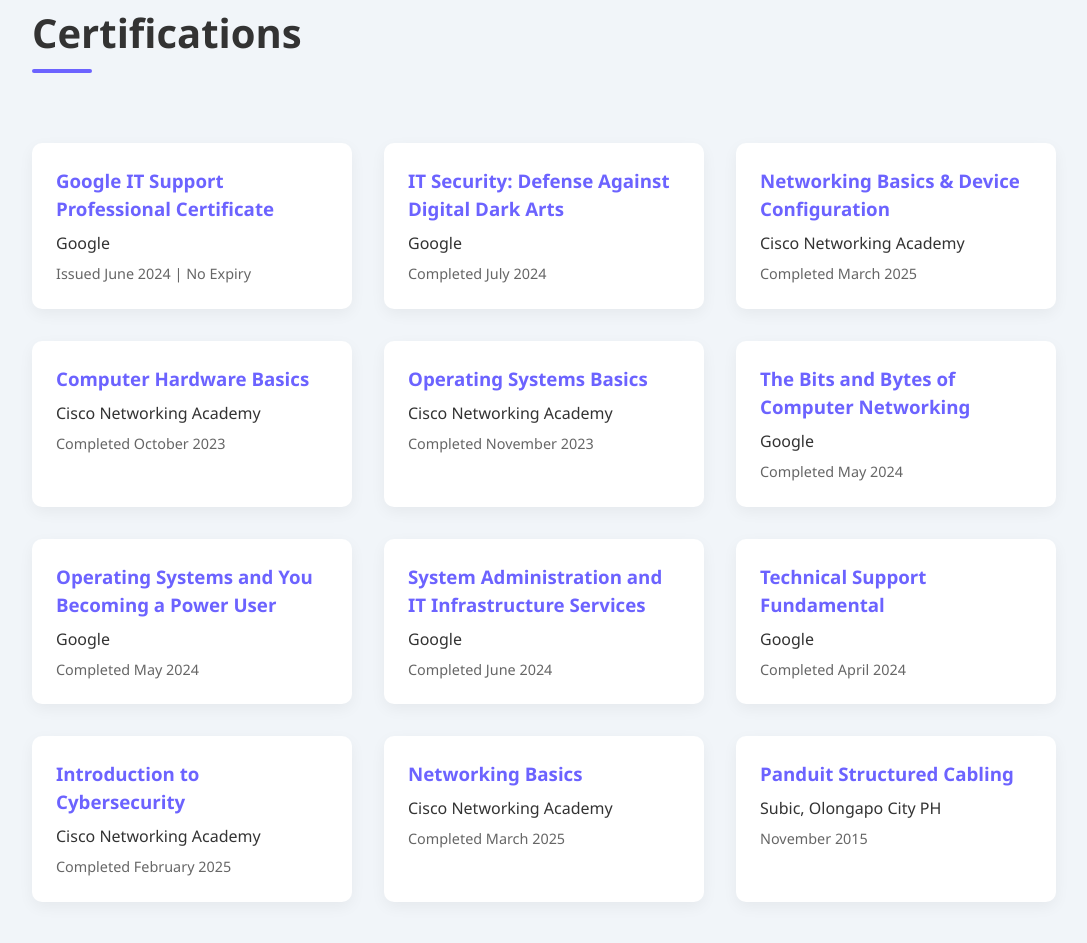
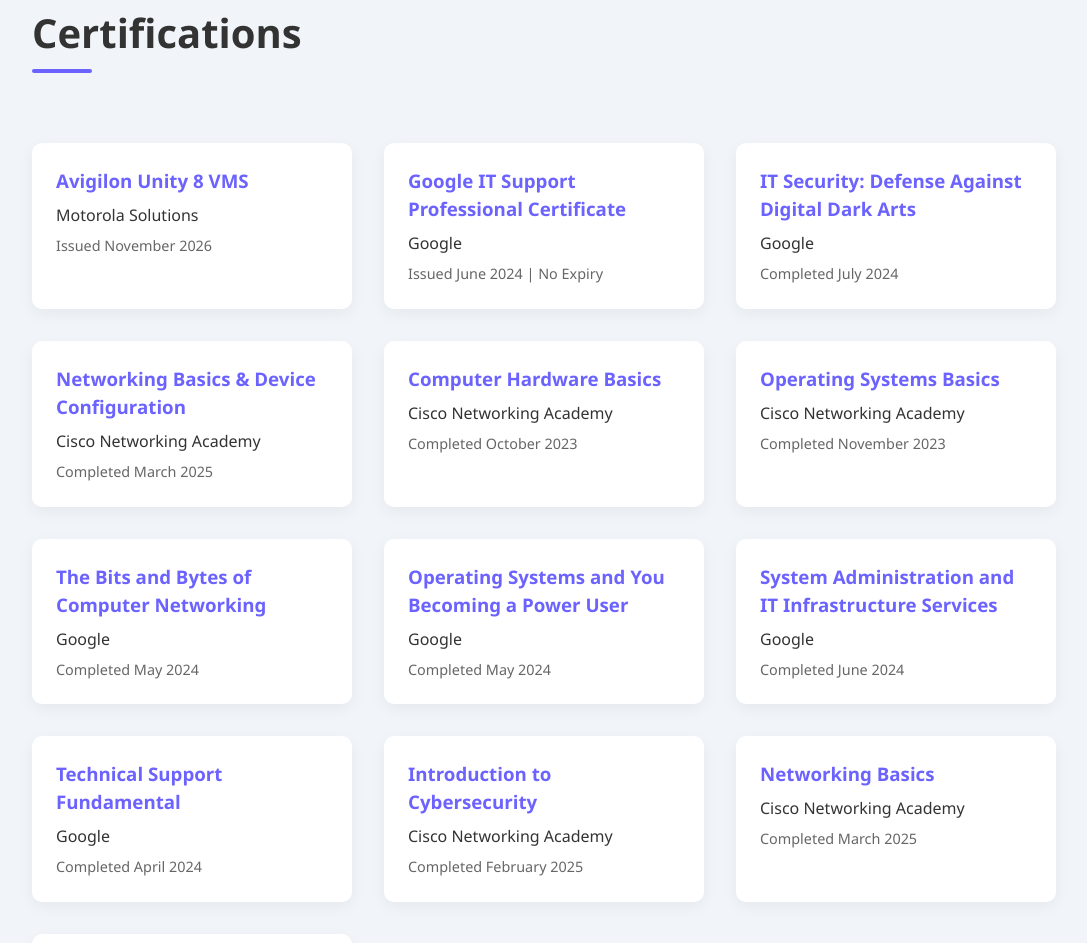
Before and after one commit to rvdimaiwatjr/resume, a plain HTML site: page index.html in a window 1280 px wide. Shown: the part 6830-7773 px from the top of the page, without its empty margins (96-1183 px from the left). Drawn offline with Linux system fonts and the light colour scheme.

Commit message:
Update index.html

```diff
--- a/index.html
+++ b/index.html
@@ -787,6 +787,12 @@ Integrated security platforms with management software (Pelco, Lenel Onguard), c
             <h2 class="section-title">Certifications</h2>
             <div class="certifications-list">
                 <div class="certification-item">
+                    <h3 class="certification-title">Avigilon Unity 8 VMS</h3>
+                    <p class="certification-org">Motorola Solutions</p>
+                    <p class="certification-date">Issued November 2026</p>
+                </div>
+
+                <div class="certification-item">
                     <h3 class="certification-title">Google IT Support Professional Certificate</h3>
                     <p class="certification-org">Google</p>
                     <p class="certification-date">Issued June 2024 | No Expiry</p>
```
